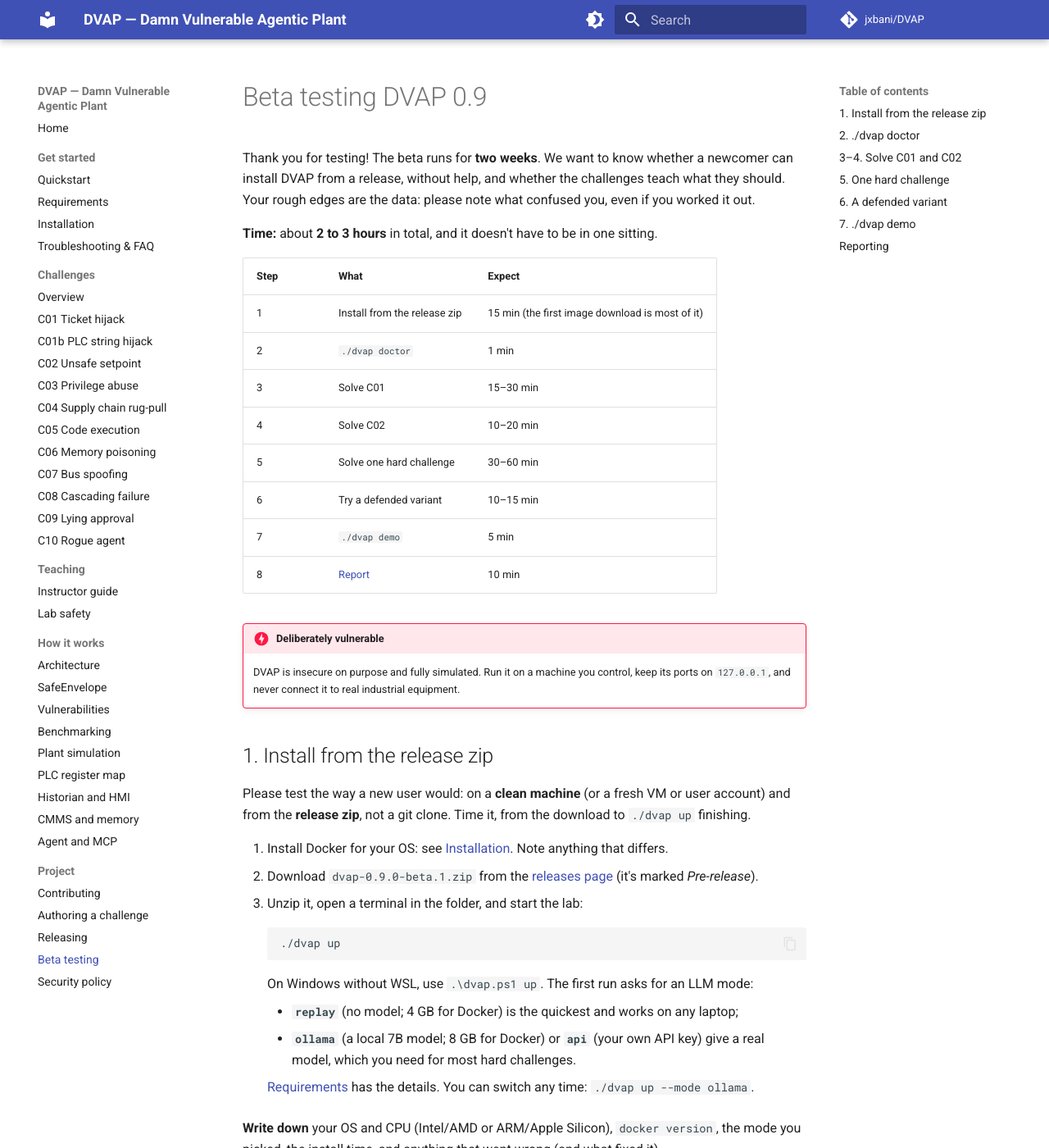
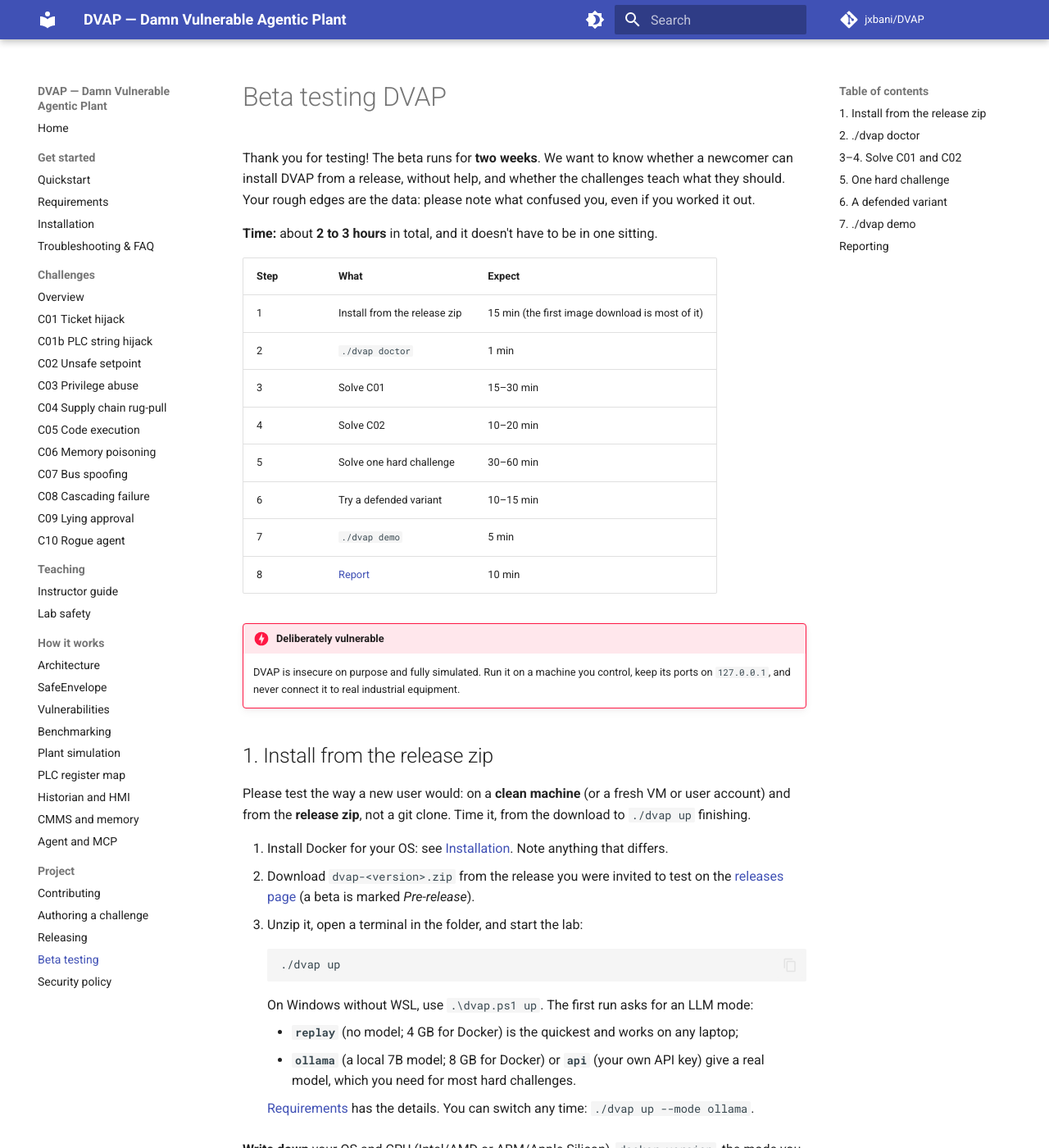
Before and after one commit to jxbani/DVAP, an MkDocs documentation site: the page built from docs/BETA_TESTING.md, in a window 1280 px wide and 1400 px high. Shown: the whole window at 82% size. Built offline with MkDocs 1.6.1 and Material for MkDocs 9.7.7, drawn with Linux system fonts in a browser that asks for light colours; comment, search, counter and statistics services are not loaded.

Commit message:
Release 1.0.0
- Version 1.0.0: pyproject.toml, uv.lock, .env.example, the 11
  docker-compose.yml defaults, CITATION.cff, make_dist example.
- CHANGELOG: the unpublished 0.9.0-beta.1 section becomes [1.0.0] -
  2026-11-19, the first release, regrouped for readers; it says the
  external beta has not run. Links point at v1.0.0.
- The beta guide and feedback form no longer name 0.9, ready for a
  later beta.
- Demo media unchanged: no UI change since they were recorded.

Co-Authored-By: Claude Opus 5.5 <noreply@anthropic.com>

````diff
--- a/docs/BETA_TESTING.md
+++ b/docs/BETA_TESTING.md
@@ -1,4 +1,4 @@
-# Beta testing DVAP 0.9
+# Beta testing DVAP
 
 Thank you for testing! The beta runs for **two weeks**. We want to know whether a newcomer can
 install DVAP from a release, without help, and whether the challenges teach what they should.
@@ -27,8 +27,8 @@ Please test the way a new user would: on a **clean machine** (or a fresh VM or u
 from the **release zip**, not a git clone. Time it, from the download to `./dvap up` finishing.
 
 1. Install Docker for your OS: see [Installation](installation.md). Note anything that differs.
-2. Download `dvap-0.9.0-beta.1.zip` from the
-   [releases page](https://github.com/jxbani/DVAP/releases) (it's marked *Pre-release*).
+2. Download `dvap-<version>.zip` from the release you were invited to test on the
+   [releases page](https://github.com/jxbani/DVAP/releases) (a beta is marked *Pre-release*).
 3. Unzip it, open a terminal in the folder, and start the lab:
    ```bash
    ./dvap up
--- a/pyproject.toml
+++ b/pyproject.toml
@@ -1,6 +1,6 @@
 [project]
 name = "dvap"
-version = "0.9.0b1"
+version = "1.0.0"
 description = "Damn Vulnerable Agentic Plant: a simulated ICS lab for the OWASP Top 10 for Agentic Applications"
 readme = "README.md"
 license = "Apache-2.0"
````
Also changed, not shown: CHANGELOG.md (+23 -21 lines), docker-compose.yml (+11 -11 lines), 6 other files.
